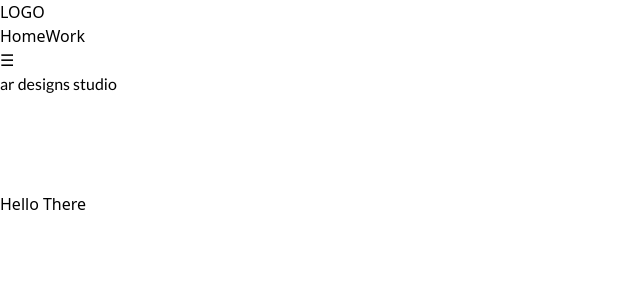
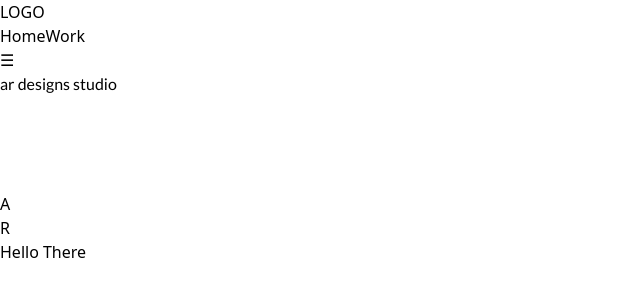
Before and after one commit to Darshan292/ardesign.github.io, a Next.js app: page / in a window 1280 px wide. Shown: the top 300 px of the page, without its empty margins (0-640 px from the left). Built offline with nearby package versions, Linux system fonts and the light colour scheme.

Commit message:
Third Commit

```diff
--- a/src/app/page.tsx
+++ b/src/app/page.tsx
@@ -1,11 +1,13 @@
 import LandingPage from "@/pages/home";
-import Random from "@/pages/random";
+import ARAnimation from "@/pages/random";
+import Third from "@/pages/third";
 
 export default function Home() {
   return (
     <div>
         <LandingPage/>
-        <Random/>
+        <ARAnimation/>
+        <Third/>
       </div>
   );
 }
--- a/src/pages/random.tsx
+++ b/src/pages/random.tsx
@@ -1,15 +1,106 @@
 "use client";
 
-import React, { useEffect } from "react";
+import React, { useEffect, useRef, useState, useCallback } from 'react';
 
-const Random: React.FC = () => {
+const ARAnimation: React.FC = () => {
+  const secondPageRef = useRef<HTMLElement>(null);
+  const [isOnSecondPage, setIsOnSecondPage] = useState(false);
+  const [isMerged, setIsMerged] = useState(false);
+  const [circleExpand, setCircleExpand] = useState(false);
+  const [distance, setDistance] = useState(500);
+
+  const handleScroll = useCallback(() => {
+    const scrollPosition = window.scrollY;
+    if (isOnSecondPage) {
+      const scrollOffset = scrollPosition - window.innerHeight;
+
+      if (scrollOffset >= 500 && !isMerged) {
+        setIsMerged(true);
+        setTimeout(() => setCircleExpand(true), 300);
+      } else if (scrollOffset < 500 && isMerged) {
+        setIsMerged(false);
+        setCircleExpand(false);
+      }
+
+      setDistance(Math.max(500 - scrollOffset, 0));
+    }
+  }, [isOnSecondPage, isMerged]);
+
   useEffect(() => {
-    // Add JavaScript logic to animate the circles if needed
+    const observer = new IntersectionObserver(
+      ([entry]) => setIsOnSecondPage(entry.isIntersecting),
+      { threshold: 0.5 }
+    );
+
+    const refElement = secondPageRef.current;
+    if (refElement) {
+      observer.observe(refElement);
+    }
+
+    return () => {
+      if (refElement) {
+        observer.unobserve(refElement);
+      }
+    };
   }, []);
 
+  useEffect(() => {
+    if (isOnSecondPage) {
+      window.addEventListener('scroll', handleScroll);
+    } else {
+      window.removeEventListener('scroll', handleScroll);
+    }
+
+    return () => window.removeEventListener('scroll', handleScroll);
+  }, [isOnSecondPage, handleScroll]);
+
+  const positionA = isMerged ? '50%' : `calc(50% - ${distance}px)`;
+  const positionR = isMerged ? '50%' : `calc(50% + ${distance}px)`;
+
   return (
-    <div className="h-[100vh] bg-blue-600" id="Random">Hello There</div>
+    <div className="relative h-[200vh] w-full">
+      {/* Second Page */}
+      <section
+        ref={secondPageRef}
+        className={`h-screen relative transition-colors duration-1000 ${
+          circleExpand ? 'bg-blue-500' : ''
+        }`}
+      >
+        {isOnSecondPage && (
+          <>
+            <div
+              className="fixed top-[40vh] text-9xl font-bold transition-all duration-500 z-10"
+              style={{
+                left: positionA,
+                color: circleExpand ? 'white' : 'black',
+              }}
+            >
+              A
+            </div>
+            <div
+              className="fixed top-[40vh] text-9xl font-bold transition-all duration-500 z-10"
+              style={{
+                left: positionR,
+                color: circleExpand ? 'white' : 'black',
+              }}
+            >
+              R
+            </div>
+          </>
+        )}
+
+        {circleExpand && (
+          <div
+            className="fixed top-1/2 left-1/2 transform -translate-x-1/2 -translate-y-1/2 rounded-full bg-blue-500 transition-transform duration-700 z-0"
+            style={{
+              width: circleExpand ? '200vw' : '0',
+              height: circleExpand ? '200vw' : '0',
+            }}
+          ></div>
+        )}
+      </section>
+    </div>
   );
 };
 
-export default Random;
+export default ARAnimation;
--- /dev/null
+++ b/src/pages/third.tsx
@@ -0,0 +1,10 @@
+const Third: React.FC = () => {
+
+    return(
+        <div className="bg-black h-[100vh]">
+            <h1 className=" text-black">Hello There</h1>
+        </div>
+    )
+}
+
+export default Third
```
